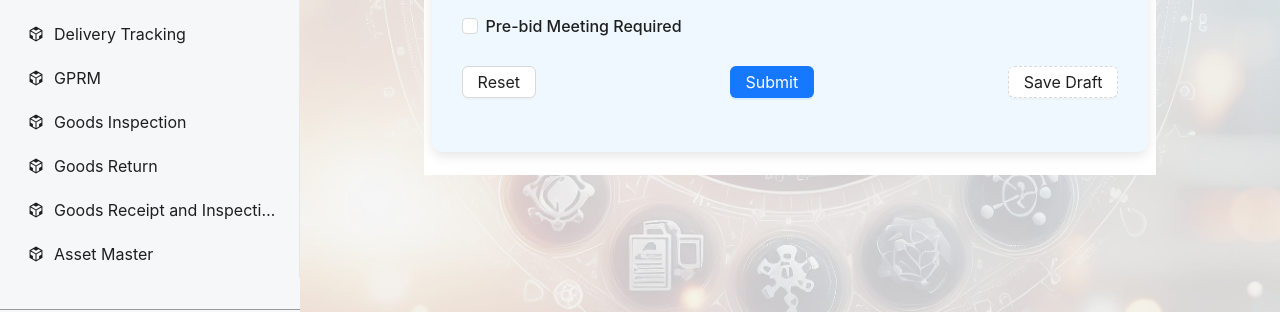
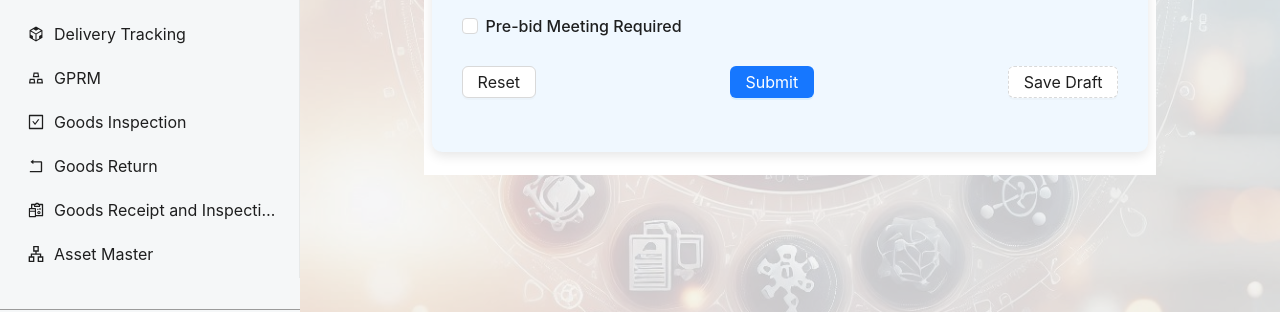
Before and after one commit to Sunit-03/AstroNew, a React (Create React App) app: page /login in a window 1280 px wide. Both pictures are taken after typing "Sample", "Sample" into the empty fields and a click on the button "SUBMIT". Shown: the part 468-780 px from the top of the page. Built offline with nearby package versions, Linux system fonts and the light colour scheme.

Commit message:
small change

```diff
--- a/src/components/DKG_SideNav.jsx
+++ b/src/components/DKG_SideNav.jsx
@@ -13,7 +13,12 @@ import {
   FileExclamationOutlined,
   MoneyCollectOutlined,
   SafetyCertificateOutlined,
-  CodeSandboxOutlined
+  CodeSandboxOutlined,
+  GoldOutlined,
+  CheckSquareOutlined,
+  RollbackOutlined,
+  ReconciliationOutlined,
+  ApartmentOutlined
 } from "@ant-design/icons";
 import IconBtn from "./DKG_IconBtn";
 import { useDispatch } from "react-redux";
@@ -524,35 +529,35 @@ const items = [
   },
   {
     key: "11",
-    icon: <CodeSandboxOutlined />,
+    icon: <GoldOutlined />,
     label: "GPRM",
     activeTab: 11,
     path: "/",
   },
   {
     key: "12",
-    icon: <CodeSandboxOutlined />,
+    icon: <CheckSquareOutlined />,
     label: "Goods Inspection",
     activeTab: 12,
     path: "/",
   },
   {
     key: "13",
-    icon: <CodeSandboxOutlined />,
+    icon: <RollbackOutlined />,
     label: "Goods Return",
     activeTab: 13,
     path: "/",
   },
   {
     key: "14",
-    icon: <CodeSandboxOutlined />,
+    icon: <ReconciliationOutlined />,
     label: "Goods Receipt and Inspection",
     activeTab: 14,
     path: "/",
   },
   {
     key: "15",
-    icon: <CodeSandboxOutlined />,
+    icon: <ApartmentOutlined />,
     label: "Asset Master",
     activeTab: 15,
     path: "/",
```
